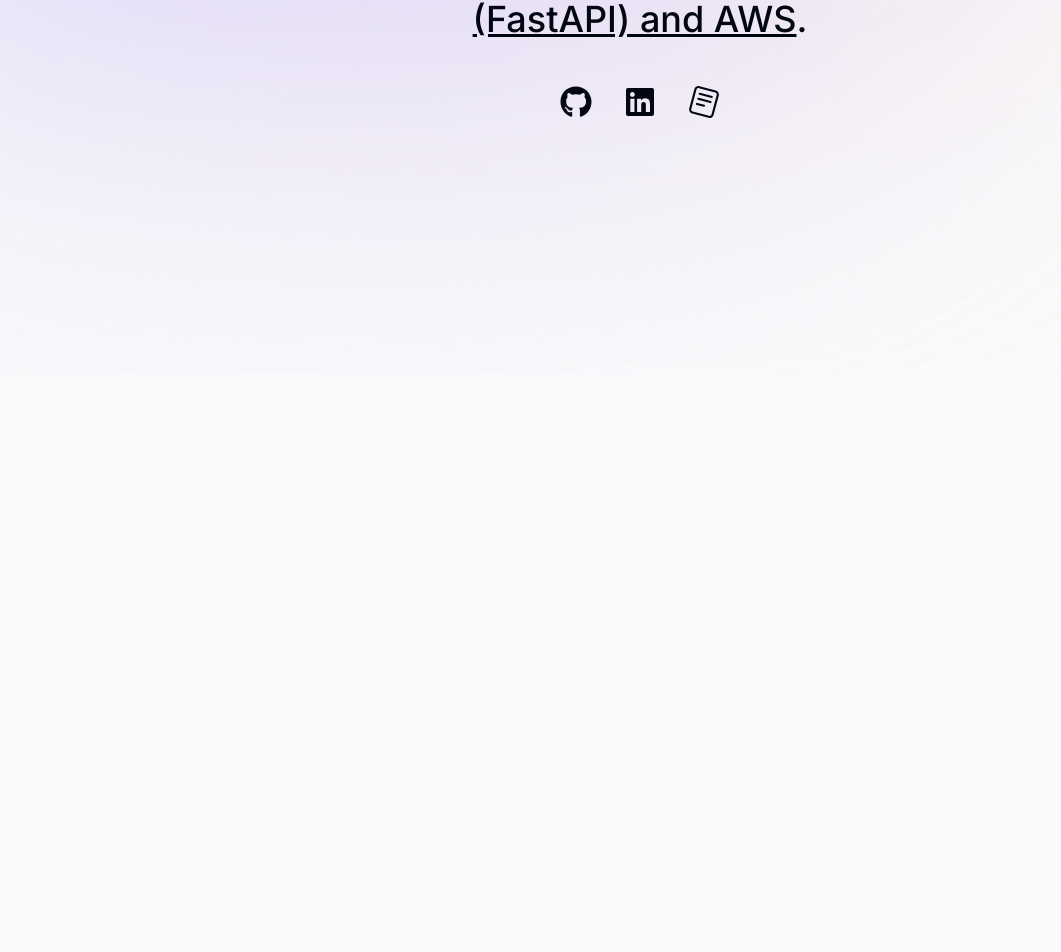
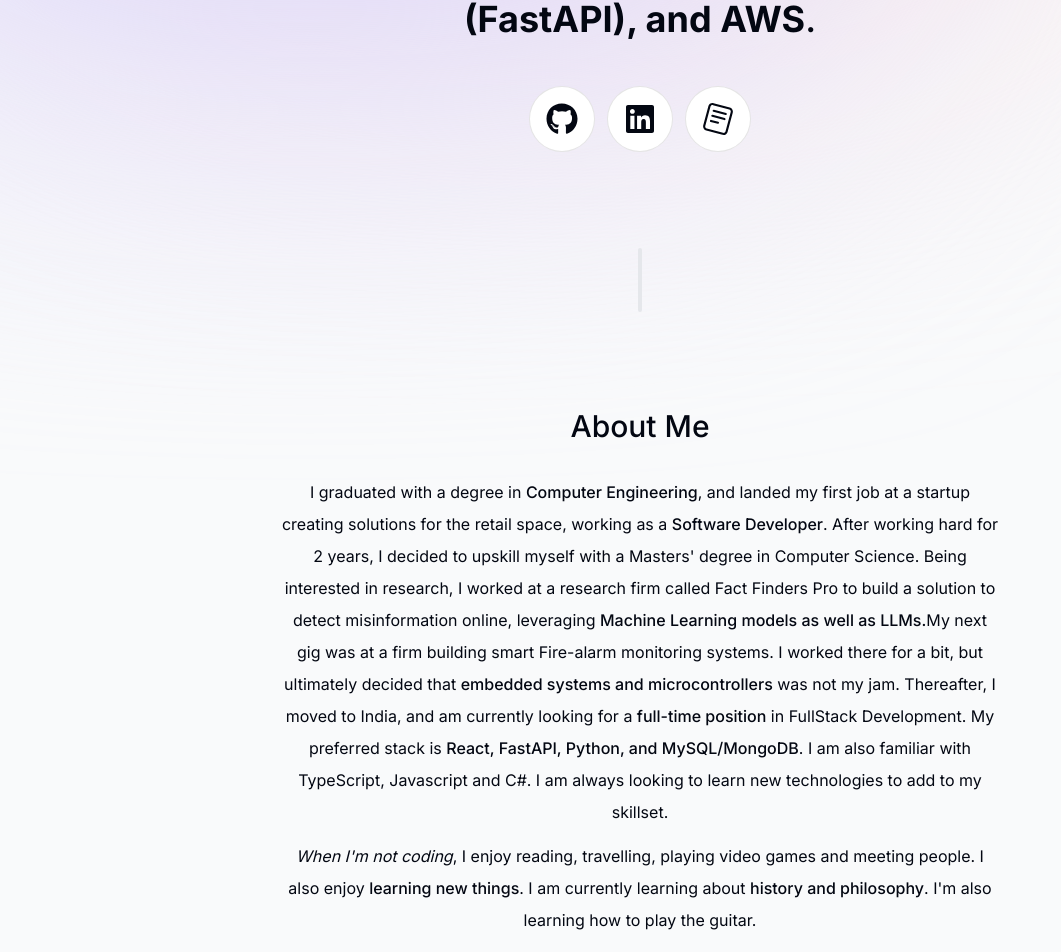
Before and after one commit to saketdixit/portfolio, a Next.js app: page / in a window 1280 px wide. Shown: the part 426-1378 px from the top of the page, without its empty margins (0-1061 px from the left). Before the commit the page ends 800 px from the top, so only its background shows below. Built offline with nearby package versions, Linux system fonts and the light colour scheme.

Commit message:
Added links to socials and resume with animations, made the about section and sectionheading components. Separated text into sectiondata lib for easier editing

```diff
--- a/app/page.tsx
+++ b/app/page.tsx
@@ -1,10 +1,15 @@
+import About from "@/components/about";
 import Intro from "@/components/intro";
-import Image from "next/image";
+import SectionDivider from "@/components/section-divider";
+
 
 export default function Home() {
   return (
       <main className="flex flex-col items-center px-4">
         <Intro/>
+        <SectionDivider />
+        <About />
+
       </main>
 
   );
--- /dev/null
+++ b/components/about.tsx
@@ -0,0 +1,22 @@
+"use client";
+
+import { ABOUT_TEXT } from "@/lib/sectiondata";
+import { motion } from "framer-motion"
+import React from "react"
+import SectionHeading from "./section-heading";
+
+export default function About() {
+    return (
+        <motion.section className="mb-28 max-w-[45rem] text-center leading-8 sm:mb-40"
+        initial = {{ opacity: 0, y: 100 }}
+        animate={{ opacity: 1, y: 0 }}
+        transition={{
+            delay: 0.17
+        }}
+        >
+            <SectionHeading> About Me </SectionHeading>
+            {ABOUT_TEXT}
+        </motion.section>
+
+    )
+}
--- a/components/intro.tsx
+++ b/components/intro.tsx
@@ -3,11 +3,14 @@
 import React from 'react';
 import Image from 'next/image'
 import { motion } from "framer-motion"
-import Link from 'next/link';
+
 
 import profilephoto from "@/public/profilephoto.jpg";
+import { importantLinks } from '@/lib/data';
+
 import { FaGithub, FaLinkedin } from "react-icons/fa6";
 import { SiReaddotcv } from "react-icons/si";
+import { INTRO_TEXT } from '@/lib/sectiondata';
 
 export default function Intro() {
     return (
@@ -48,27 +51,37 @@
                 </div>
 
             </div>
-            <motion.p className='mb-10 mt-4 px-4 font-medium text-2xl !leading-[1.5] sm:text-4xl'
+            <motion.h1 className='mb-10 mt-4 px-4 font-medium text-2xl !leading-[1.5] sm:text-4xl'
             initial={{ opacity: 0, y: 100 }}
             animate={{ opacity: 1, y: 0 }}
             >
-                <span className="font-bold">Hello, I'm Saket.</span> I'm a{" "}
-                <span className="font-bold">full-stack engineer</span> with{" "}
-                <span className="font-bold">3 years</span> of experience. I enjoy
-                building <span className="italic">sites & apps</span>. My focus is{" "}
-                <span className="underline">React, Python (FastAPI) and AWS</span>.
-            </motion.p>
-            <div className="flex items-center justify-center">
-                <Link href="https://github.com/saketdixit" className="px-4">
+                {INTRO_TEXT}
+
+            </motion.h1>
+            <motion.div className="flex items-center justify-center text-lg font-medium gap-3"
+            initial={{ opacity: 0, y: 100 }}
+            animate={{ opacity: 1, y: 0 }}
+            transition={{
+                delay: 0.1
+            }}
+            >
+                <a href={importantLinks.GitHub} target="_blank" className="bg-white rounded-full p-4 outline-none border border-black/10
+                // focus:scale-100 hover:scale-110 active:scale-105 transition">
                     <FaGithub className="h-8 w-8" />
-                </Link>
-                <Link href="https://www.linkedin.com/in/saketdixit/" className="px-4">
+                </a>
+                <a href={importantLinks.Linkedin} target="_blank" className="bg-white rounded-full p-4 outline-none border border-black/10
+                // focus:scale-100 hover:scale-110 active:scale-105 transition">
                     <FaLinkedin className='h-8 w-8' />
-                </Link>
-                <Link href="https://drive.google.com/file/d/15JQPjdxOCWLLVX88rGhUnU71ONTIsrAn/view?usp=sharing" className='px-4'>
+                </a>
+                <a href={importantLinks.Resume} target="_blank" className="bg-white rounded-full p-4 outline-none border border-black/10
+                // focus:scale-100 hover:scale-110 active:scale-105 transition">
                     <SiReaddotcv className='h-8 w-8' />
-                </Link>
-            </div>
+                </a>
+                {/* <a href="/CV.pdf" download className="bg-white rounded-full p-4 outline-none border-black/10
+                // focus:scale-100 hover:scale-110 active:scale-105 transition">
+                    <SiReaddotcv className='h-8 w-8' />
+                </a>            */}
+            </motion.div>
         </section>
     );
 }
--- /dev/null
+++ b/components/section-divider.tsx
@@ -0,0 +1,18 @@
+"use client";
+import { motion } from "framer-motion"
+import React from "react"
+
+export default function SectionDivider() {
+    return (
+        <motion.div className="bg-gray-200 my-24 h-16 w-1
+        rounded-full hidden sm:block"
+        initial={{ opacity: 0, y: 100 }}
+        animate={{ opacity: 1, y: 0 }}
+        transition={{
+            delay: 0.13
+        }}
+        >
+
+        </motion.div>
+    )
+}
--- /dev/null
+++ b/components/section-heading.tsx
@@ -0,0 +1,14 @@
+import React from "react"
+
+type SectionHeadingProps = {
+    children: React.ReactNode
+}
+
+export default function SectionHeading(
+    {children}: SectionHeadingProps) {
+    return (
+        <h2 className="text-3xl font-medium capitalize mb-8">
+            {children}
+        </h2>
+    )
+}
--- a/lib/data.ts
+++ b/lib/data.ts
@@ -32,6 +32,13 @@
   //   hash: "#contact",
   // },
 ] as const;
+
+
+export const importantLinks = {
+  Linkedin: "https://www.linkedin.com/in/saketdixit/",
+  GitHub: "https://github.com/saketdixit",
+  Resume: "https://drive.google.com/file/d/15JQPjdxOCWLLVX88rGhUnU71ONTIsrAn/view?usp=sharing"
+} as const;
 
 export const experiencesData = [
   {
--- /dev/null
+++ b/lib/sectiondata.tsx
@@ -0,0 +1,41 @@
+export const INTRO_TEXT = (
+    <>
+      <span className="font-bold">Hello, I'm Saket.</span> I'm a{" "}
+      <span className="font-bold">full-stack engineer</span> with{" "}
+      <span className="font-bold">3 years</span> of experience. I enjoy
+      building <span className="italic">sites & apps</span>. My focus is{" "}
+      <span className="font-bold">React, Python (FastAPI), and AWS</span>.
+    </>
+  );
+
+export const ABOUT_TEXT = (
+    <>
+        <p className="mb-3">
+            I graduated with a degree in{" "}
+            <span className="font-medium">Computer Engineering</span>, and landed my first job at a startup creating
+            solutions for the retail space, working as a{" "}
+            <span className="font-medium">Software Developer</span>.{" "}
+            After working hard for 2 years, I decided
+            to upskill myself with a Masters' degree in Computer Science. Being interested in research, I worked at a research firm called
+            Fact Finders Pro to build a solution to detect misinformation online, leveraging {" "}<span className="font-medium">Machine Learning models as well as LLMs.</span>
+            My next gig was at a firm building smart Fire-alarm monitoring systems. I worked there for a bit, but ultimately decided that {" "}<span className="font-medium">embedded systems
+            and microcontrollers</span> was not my jam. Thereafter, I moved to India, and am currently looking for a {" "}
+            <span className="font-medium">full-time position</span> in FullStack Development.
+            My preferred stack is{" "}
+            <span className="font-medium">
+            React, FastAPI, Python, and MySQL/MongoDB
+            </span>
+            . I am also familiar with TypeScript, Javascript and C#. I am always looking to
+            learn new technologies to add to my skillset.
+        </p>
+
+        <p>
+            <span className="italic">When I'm not coding</span>, I enjoy reading, travelling, playing
+            video games and meeting people. I also enjoy{" "}
+            <span className="font-medium">learning new things</span>. I am currently
+            learning about{" "}
+            <span className="font-medium">history and philosophy</span>. I'm also
+            learning how to play the guitar.
+        </p>
+    </>
+);
```
